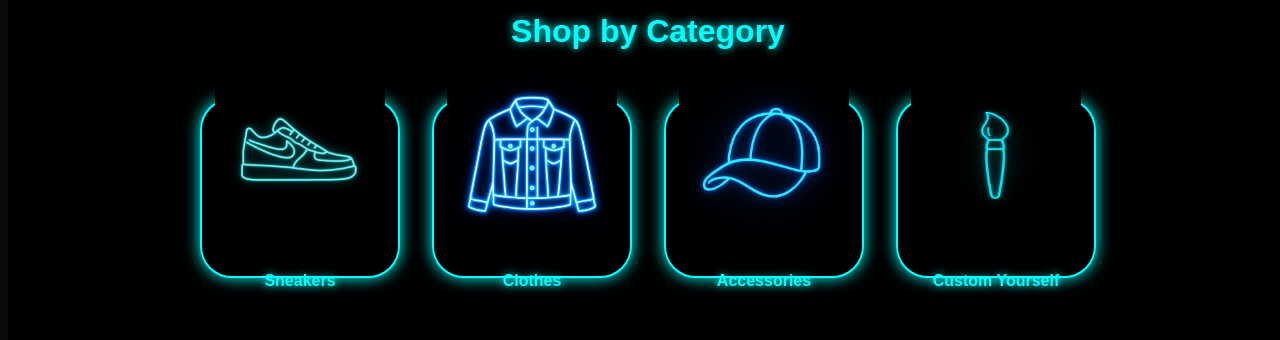
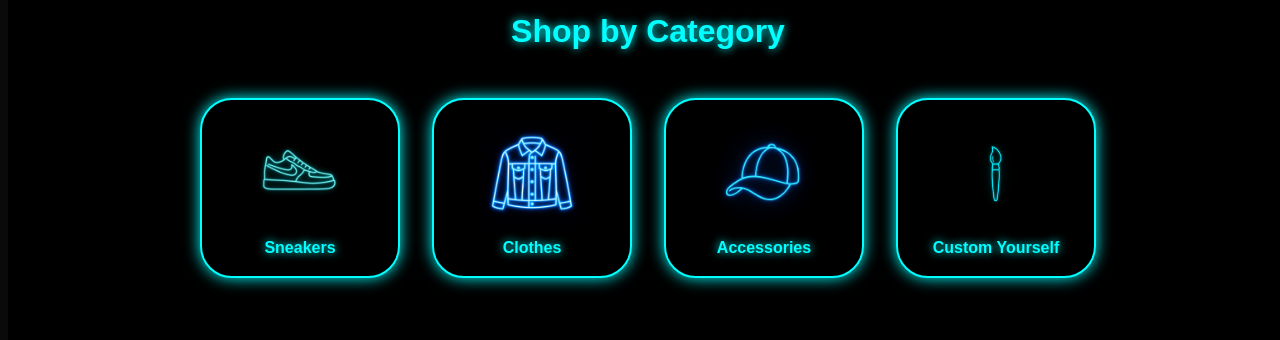
Before and after one commit to theo10111986/kz-syndicate, a Next.js app: page /shop in a window 1280 px wide. Shown: the part 272-612 px from the top of the page. Built offline with nearby package versions, Linux system fonts and the light colour scheme; no server answers.

Commit message:
Update ShopClient.tsx

```diff
--- a/app/shop/ShopClient.tsx
+++ b/app/shop/ShopClient.tsx
@@ -5,26 +5,10 @@ import Image from "next/image";
 import Link from "next/link";
 
 const categories = [
-  {
-    title: "Sneakers",
-    img: "/shop-categories/sneakers.png",
-    link: "/shop/sneakers",
-  },
-  {
-    title: "Clothes",
-    img: "/shop-categories/clothes.png",
-    link: "/shop/clothes",
-  },
-  {
-    title: "Accessories",
-    img: "/shop-categories/accessories.png",
-    link: "/shop/accessories",
-  },
-  {
-    title: "Custom Yourself",
-    img: "/shop-categories/art.png",
-    link: "/shop/custom",
-  },
+  { title: "Sneakers",        img: "/shop-categories/sneakers.png",    link: "/shop/sneakers" },
+  { title: "Clothes",         img: "/shop-categories/clothes.png",     link: "/shop/clothes" },
+  { title: "Accessories",     img: "/shop-categories/accessories.png", link: "/shop/accessories" },
+  { title: "Custom Yourself", img: "/shop-categories/art.png",         link: "/shop/custom" },
 ];
 
 export default function ShopPage() {
@@ -57,24 +41,27 @@ export default function ShopPage() {
           flexWrap: "wrap",
           justifyContent: "center",
           gap: "2rem",
+          width: "100%",
+          maxWidth: 1200,
         }}
       >
         {categories.map((cat, index) => (
-          <Link key={index} href={cat.link}>
+          <Link key={index} href={cat.link} style={{ textDecoration: "none" }}>
             <div
               style={{
                 backgroundColor: "#000",
                 border: "2px solid #00ffff",
                 borderRadius: "2rem",
-                padding: "2rem",
-                width: "200px",
-                height: "180px",
+                padding: "1.25rem",
+                width: 200,
+                height: 180,
                 display: "flex",
                 flexDirection: "column",
                 alignItems: "center",
                 justifyContent: "center",
                 boxShadow: "0 0 15px #0ff",
                 transition: "transform 0.3s, box-shadow 0.3s",
+                overflow: "hidden", // μην ξεφεύγει τίποτα από την κάρτα
               }}
               onMouseEnter={(e) => {
                 e.currentTarget.style.transform = "scale(1.08)";
@@ -85,19 +72,40 @@ export default function ShopPage() {
                 e.currentTarget.style.boxShadow = "0 0 15px #0ff";
               }}
             >
+              {/* Wrapper που κρατάει ΟΠΩΣΔΗΠΟΤΕ την εικόνα μέσα */}
+              <div
+                style={{
+                  width: 170,
+                  height: 120, // λίγο πιο κοντό για να χωράει άνετα ο τίτλος
+                  display: "flex",
+                  alignItems: "center",
+                  justifyContent: "center",
+                  overflow: "hidden",
+                  marginBottom: "0.75rem",
+                }}
+              >
                 <Image
                   src={cat.img}
                   alt={cat.title}
                   width={170}
                   height={170}
-                style={{ marginBottom: "1rem" }}
+                  style={{
+                    maxWidth: "100%",
+                    maxHeight: "100%",
+                    objectFit: "contain",
+                    display: "block",
+                  }}
                 />
+              </div>
+
               <p
                 style={{
                   color: "#00ffff",
                   fontWeight: "bold",
                   textShadow: "0 0 8px #0ff",
                   textAlign: "center",
+                  lineHeight: 1.1,
+                  margin: 0,
                 }}
               >
                 {cat.title}
```
Lines whose indentation alone changed are shown as unchanged.
